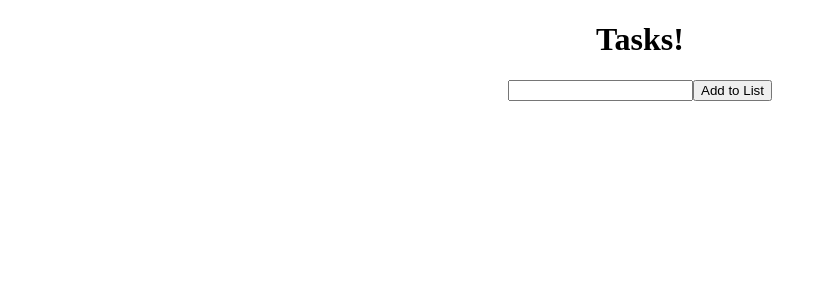
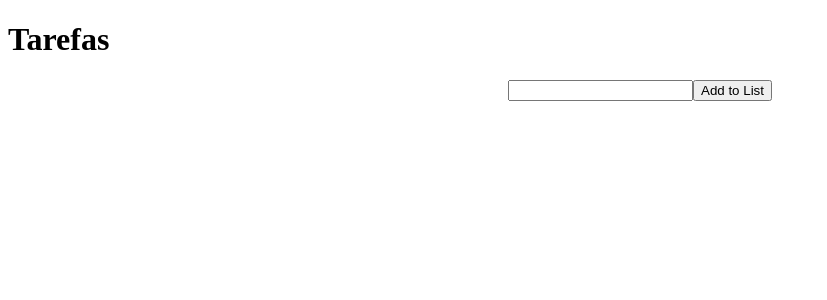
Before and after one commit to cesarlucasjunior/first-angular-cli, an Angular app: page / in a window 1280 px wide. Shown: the top 300 px of the page, without its empty margins (0-827 px from the left). Built offline with nearby package versions, Linux system fonts and the light colour scheme.

Commit message:
Criação do componente task-list

```diff
--- a/src/app/app.component.html
+++ b/src/app/app.component.html
@@ -1,16 +1,3 @@
 <!--The content below is only a placeholder and can be replaced.-->
-<div style="text-align:center">
-  <h1>
-   {{ title }}!
-  </h1>
-  <input type="text" [(ngModel)] = "task">
-  <button type="button" (click) = "add()"> Add to List</button>
-  <ul>
-    <li *ngFor="let item of tasks">
-      {{item}}
-    </li>
-  </ul>
-
-</div>
-
-<router-outlet></router-outlet>
+<h1>{{title}}</h1>
+<app-task-list></app-task-list>
--- a/src/app/app.component.ts
+++ b/src/app/app.component.ts
@@ -6,10 +6,5 @@ import { Component } from '@angular/core';
   styleUrls: ['./app.component.css']
 })
 export class AppComponent {
-  title = 'Tasks';
-  tasks = [];
-  task = "";
-  add(): void{
-    this.tasks.push(this.task);
-  }
+  title = 'Tarefas';
 }
--- a/src/app/app.module.ts
+++ b/src/app/app.module.ts
@@ -5,10 +5,12 @@ import { AppRoutingModule } from './app-routing.module';
 import { AppComponent } from './app.component';
 
 import { FormsModule} from '@angular/forms';
+import { TaskListComponent } from './task-list/task-list.component';
 
 @NgModule({
   declarations: [
-    AppComponent
+    AppComponent,
+    TaskListComponent
   ],
   imports: [
     BrowserModule,
--- /dev/null
+++ b/src/app/task-list/task-list.component.html
@@ -0,0 +1,10 @@
+<div style="text-align:center">
+  <input type="text" [(ngModel)] = "task">
+  <button type="button" (click) = "add()"> Add to List</button>
+  <ul>
+    <li *ngFor="let item of tasks">
+      {{item}}
+    </li>
+  </ul>
+
+</div>
--- /dev/null
+++ b/src/app/task-list/task-list.component.ts
@@ -0,0 +1,14 @@
+import { Component } from '@angular/core';
+
+@Component({
+  selector: 'app-task-list',
+  templateUrl: './task-list.component.html',
+  styleUrls: ['./task-list.component.css']
+})
+export class TaskListComponent{
+  tasks = [];
+  task = "";
+  add(): void{
+    this.tasks.push(this.task);
+  }
+}
```
Also changed, not shown: src/app/task-list/task-list.component.css (added), 1 other file (tests, documents, lock files or other folders).
